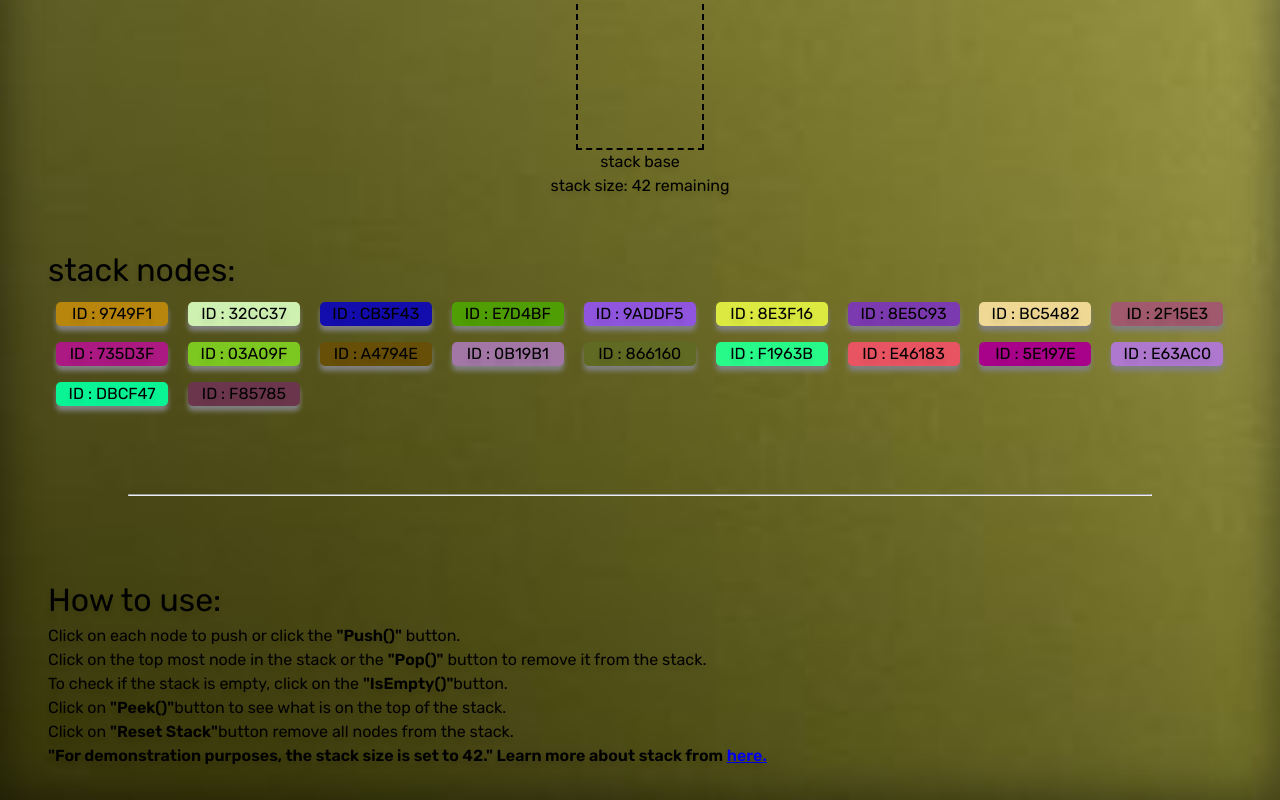
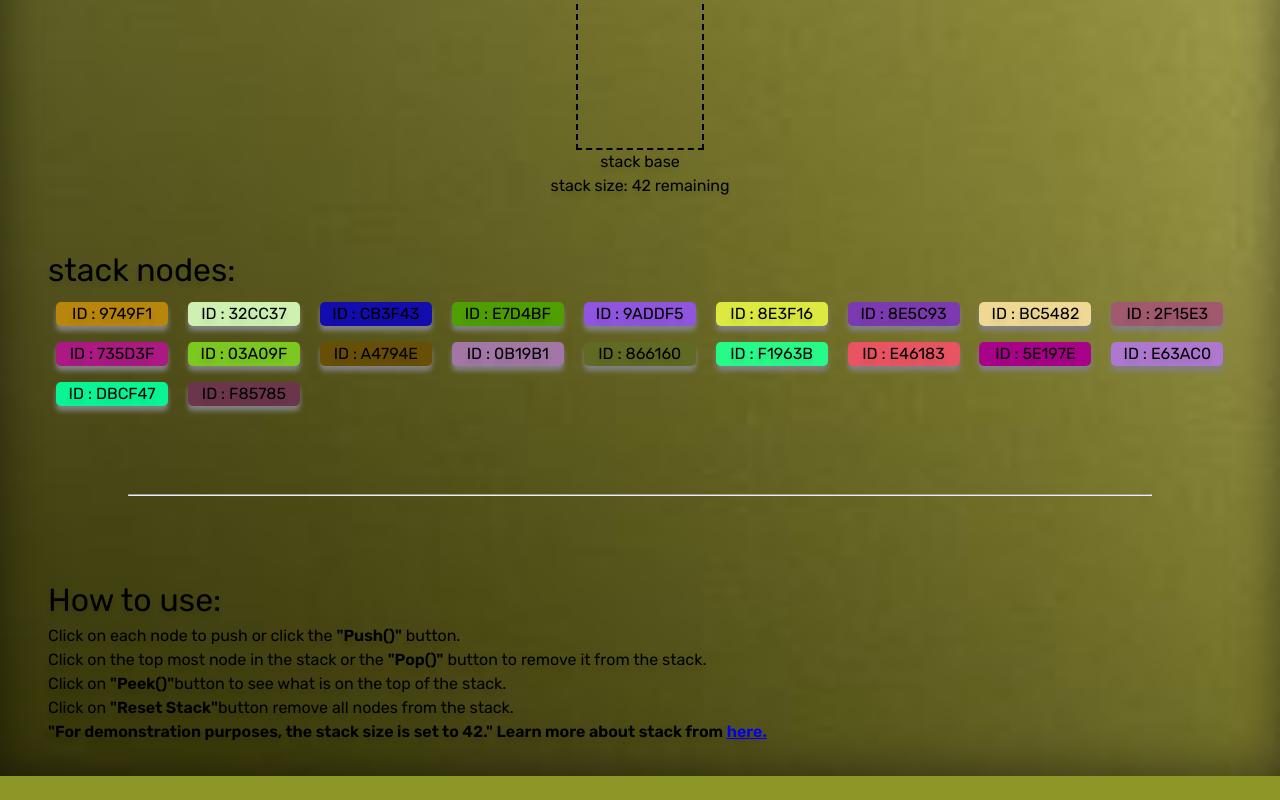
Before and after one commit to trace-michael/stack-data-structure, a plain HTML site: page index.html in a window 1280 px wide. Shown: the part 630-1430 px from the top of the page. After the commit the page ends 1406 px from the top, so only its background shows below. Drawn offline with Linux system fonts and the light colour scheme.

Commit message:
Update index.html

```diff
--- a/index.html
+++ b/index.html
@@ -72,7 +72,6 @@
                 <ul>
                     <li>Click on each node to push or click the <b>"Push()"</b> button.</li>
                     <li>Click on the top most node in the stack or the <b>"Pop()"</b> button to remove it from the stack.</li>
-                    <li>To check if the stack is empty, click on the <b>"IsEmpty()"</b>button.</li>
                     <li>Click on <b>"Peek()"</b>button to see what is on the top of the stack.</li>
                     <li>Click on <b>"Reset Stack"</b>button remove all nodes from the stack.</li>
                     <li><b>"For demonstration purposes, the stack size is set to 42." Learn more about stack from <a
```
